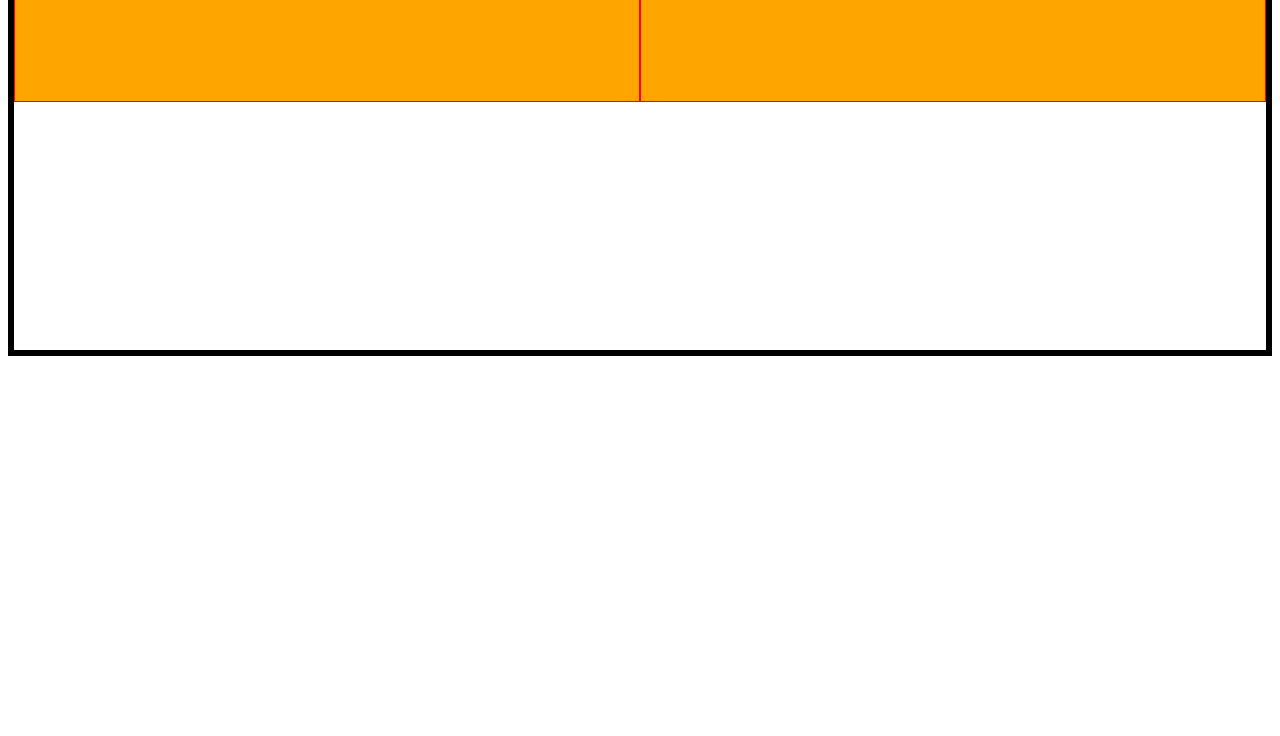
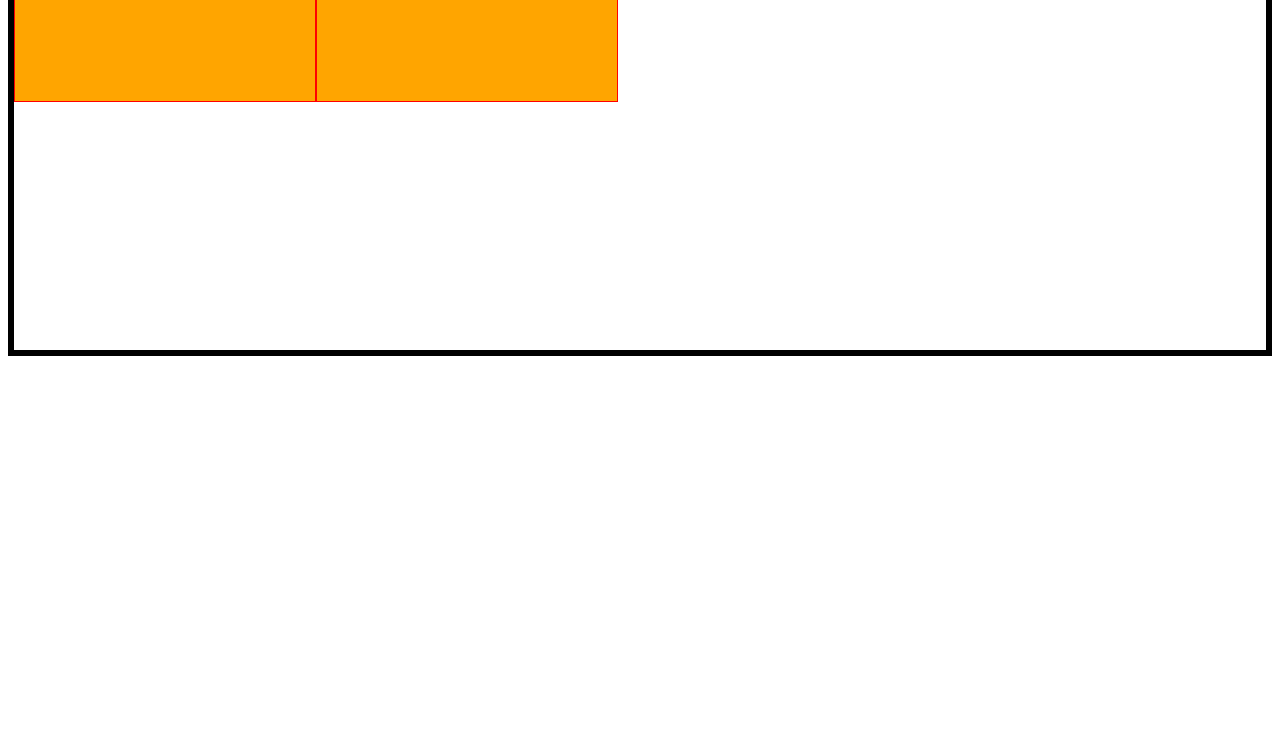
Before and after one commit to FSDonnelly/flex, a plain HTML site: page index.html in a window 1280 px wide. Shown: the part 64-800 px from the top of the page. Drawn offline with nearby package versions, Linux system fonts and the light colour scheme.

Commit message:
flex-shrink exercise

```diff
--- a/css/style.css
+++ b/css/style.css
@@ -1,17 +1,16 @@
 .block {
-  /* width: 300px; */
+  width: 300px;
   height: 150px;
   background-color: orange;
   border: 1px solid red;
   font-size: 30px;
   color: white;
-
-  flex-grow: 1;
-  flex-basis: 300px;
 }
 .container {
   display: flex;
   height: 400px;
   border: 6px solid #000;
-  flex-wrap: wrap;
 }
+.block-2 {
+  flex-shrink: 2;
+}
```
